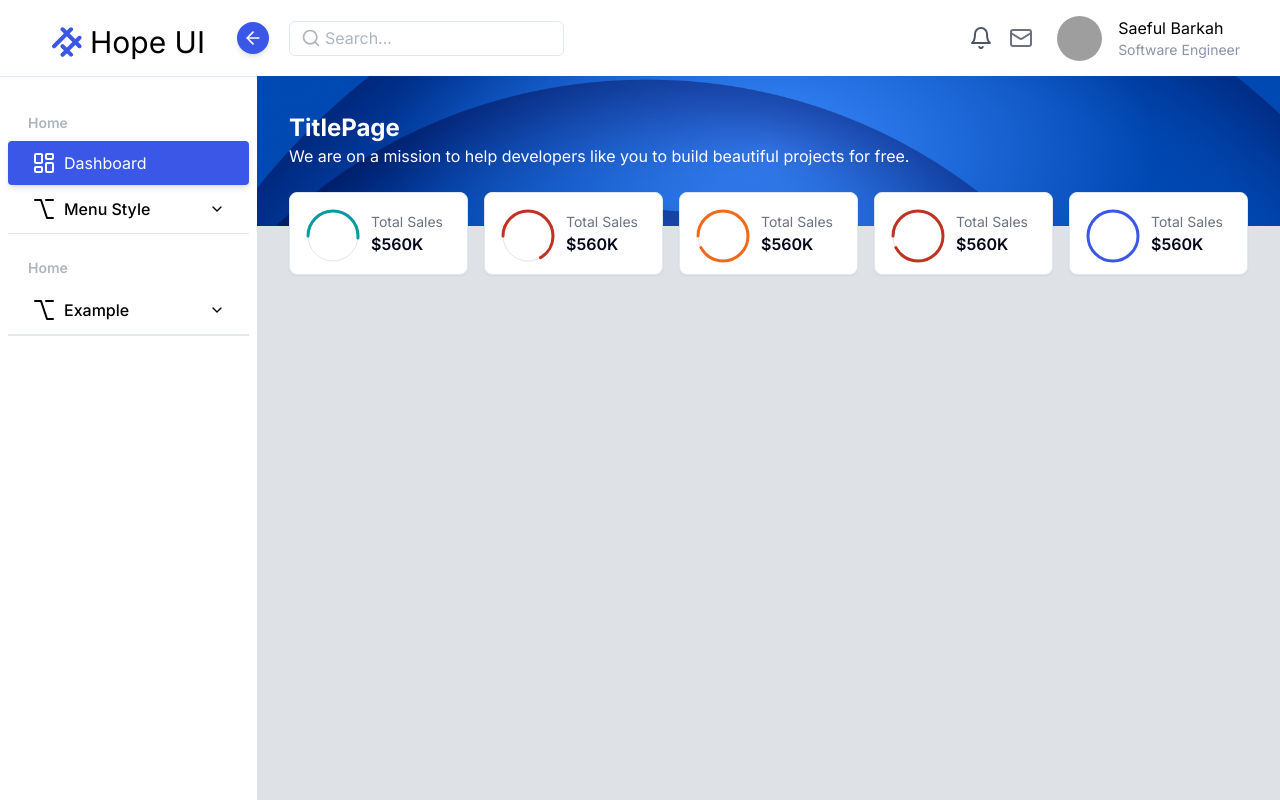
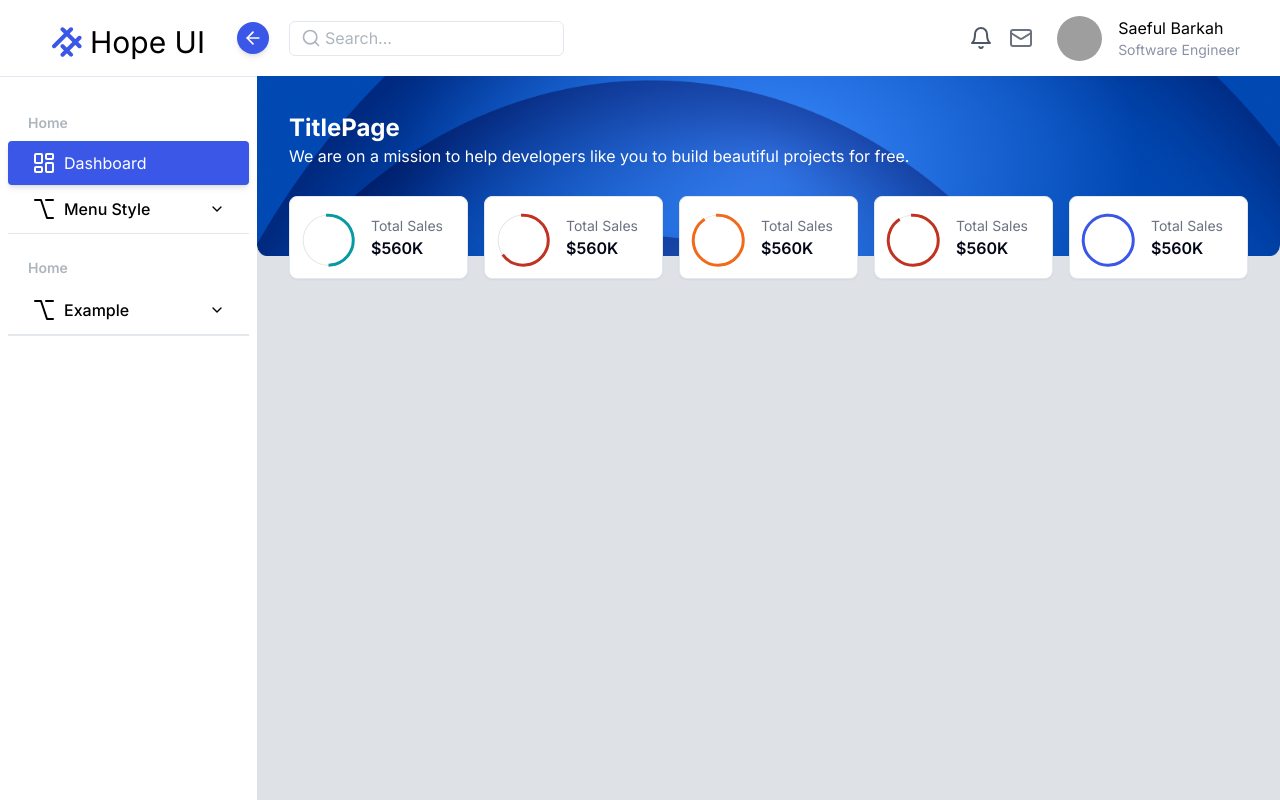
Before and after one commit to saefulbarkah/hope-ui-next, a Next.js app: page / in a window 1280 px wide. Built offline with nearby package versions, Linux system fonts and the light colour scheme; grey boxes are pictures that could not be loaded.

Commit message:
optimized images

```diff
--- a/package.json
+++ b/package.json
@@ -20,6 +20,7 @@
     "next": "14.1.0",
     "react": "^18",
     "react-dom": "^18",
+    "sharp": "^0.33.2",
     "tailwind-merge": "^2.2.1",
     "tailwindcss-animate": "^1.0.7",
     "zustand": "^4.5.0"
--- a/src/components/header/header-page.tsx
+++ b/src/components/header/header-page.tsx
@@ -4,17 +4,16 @@ import React from "react";
 
 export default function HeaderPage() {
   return (
-    <div className="relative">
-      <div className="pointer-events-none absolute left-0 right-0 top-0 -z-50">
-        <div className="relative h-[150px] w-full">
-          <Image
-            alt="graphic"
-            src={"/graphic-side.png"}
-            fill
-            className="bg-cover object-cover"
-            unoptimized
-          />
-        </div>
+    <div className="relative h-[120px]">
+      <div className="pointer-events-none absolute left-0 right-0 top-0 -z-50 lg:h-[180px] 2xl:h-[234px]">
+        <Image
+          alt="graphic"
+          src={"/graphic-side.png"}
+          fill
+          priority={true}
+          quality={100}
+          className="h-full w-full"
+        />
       </div>
 
       <div className="container relative pb-6 pt-9 text-white">
--- a/src/components/widget/circular.tsx
+++ b/src/components/widget/circular.tsx
@@ -24,6 +24,7 @@ type props = React.HTMLAttributes<HTMLDivElement> &
 export default function CircularWidget({
   variant,
   children,
+  className,
   percentage = 0,
 }: props) {
   const MAX_CIRCLE_VALUE = 160;
@@ -39,7 +40,7 @@ export default function CircularWidget({
       <svg
         width={65}
         height={65}
-        className="mr-2 -rotate-180"
+        className={cn("mr-2 -rotate-[95deg]", className)}
         xmlns="http://www.w3.org/2000/svg"
         version="1.1"
       >
@@ -47,20 +48,19 @@ export default function CircularWidget({
           cx="30"
           cy="30"
           r="25"
-          stroke-width="1"
+          strokeWidth="1"
           fill="none"
           strokeLinecap="round"
-          stroke-dasharray={`160,160`}
+          strokeDasharray={`160,160`}
           className={"stroke-black/10"}
         />
         <circle
           cx="30"
           cy="30"
           r="25"
-          stroke-width="3"
+          strokeWidth="3"
           fill="none"
-          strokeLinecap="round"
-          stroke-dasharray={`${calculatePercentage(percentage)},${MAX_CIRCLE_VALUE}`}
+          strokeDasharray={`${calculatePercentage(percentage)},${MAX_CIRCLE_VALUE}`}
           className={cn(circularVariants({ variant }))}
         />
       </svg>
```
Also changed, not shown: 1 other file (tests, documents, lock files or other folders).
